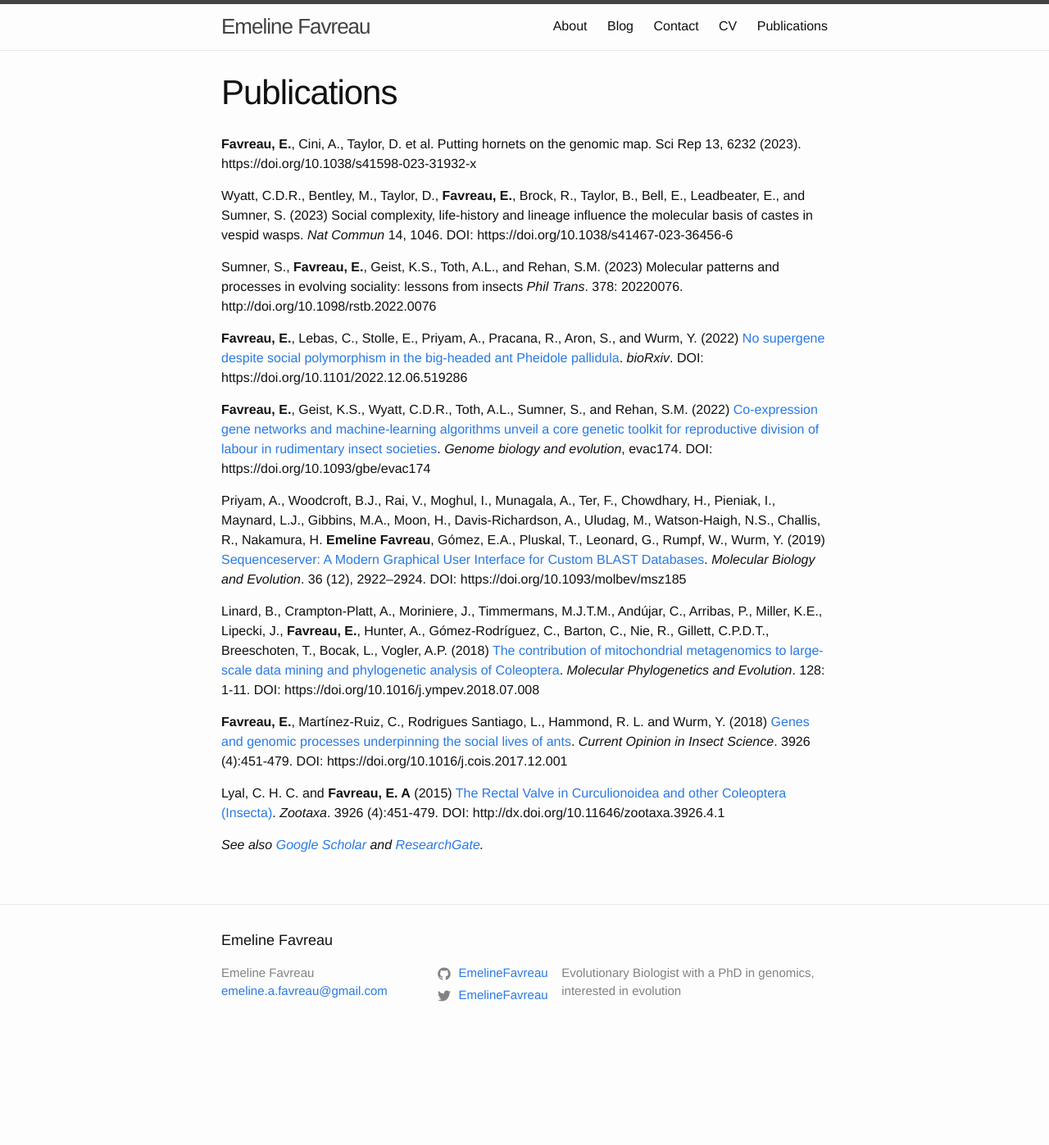
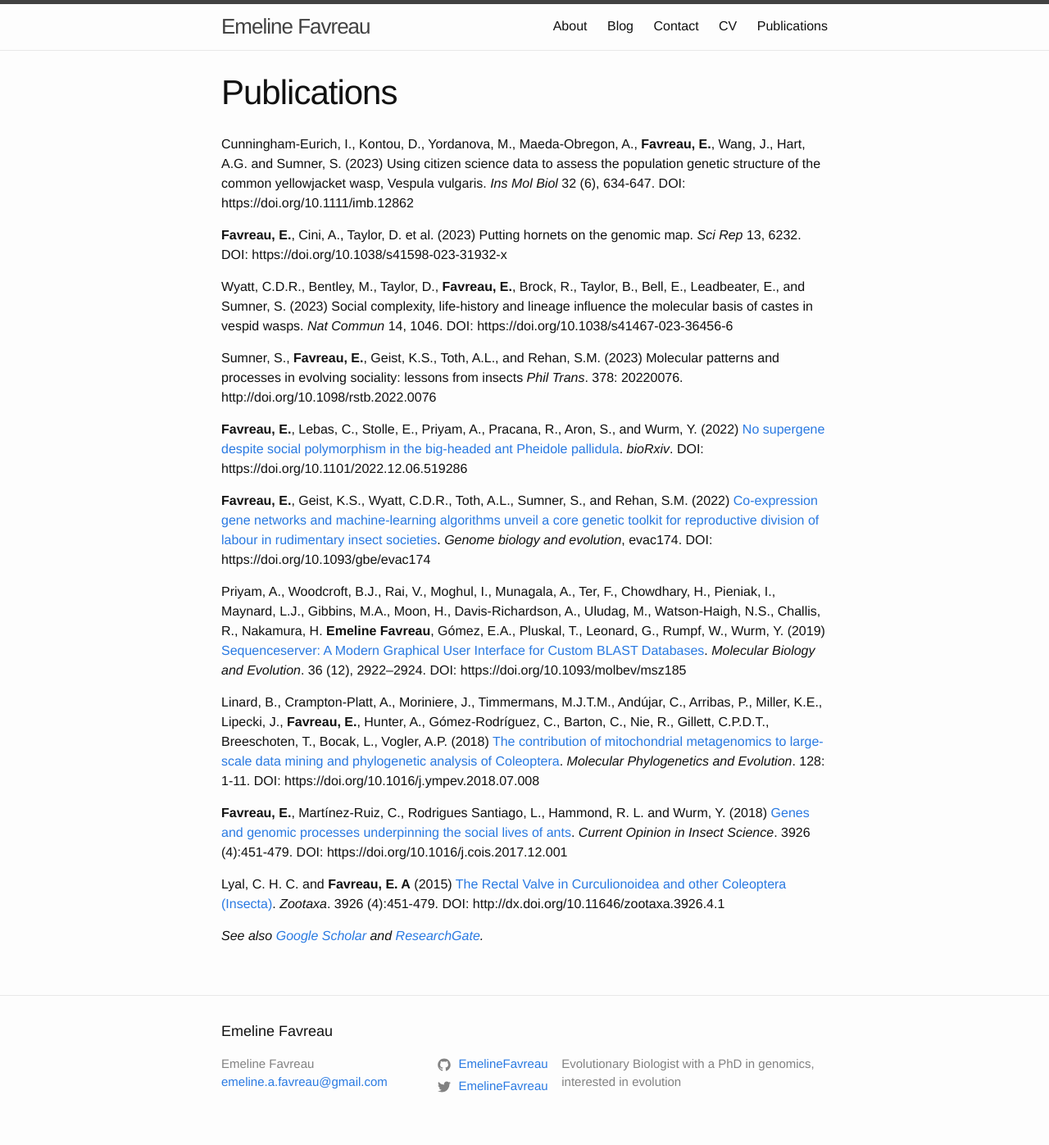
Before and after one commit to EmelineFavreau/EmelineFavreau.github.io, a Jekyll site: the page built from publications.md, in a window 1280 px wide. Shown: the whole page at 82% size. Built offline with Jekyll 4.4.1, drawn with Linux system fonts in a browser that asks for light colours; before the commit the page ends 1286 px from its top, so only the background shows below that.

Commit message:
adding Iona's paper

```diff
--- a/publications.md
+++ b/publications.md
@@ -3,7 +3,9 @@ layout: page
 title: Publications
 permalink: /publications/
 ---
-**Favreau, E.**, Cini, A., Taylor, D. et al. Putting hornets on the genomic map. Sci Rep 13, 6232 (2023). https://doi.org/10.1038/s41598-023-31932-x
+Cunningham‐Eurich, I., Kontou, D., Yordanova, M., Maeda‐Obregon, A., **Favreau, E.**, Wang, J., Hart, A.G. and Sumner, S. (2023) Using citizen science data to assess the population genetic structure of the common yellowjacket wasp, Vespula vulgaris. _Ins Mol Biol_ 32 (6), 634-647. DOI: https://doi.org/10.1111/imb.12862
+
+**Favreau, E.**, Cini, A., Taylor, D. et al. (2023) Putting hornets on the genomic map. _Sci Rep_ 13, 6232. DOI: https://doi.org/10.1038/s41598-023-31932-x
 
 
 Wyatt, C.D.R., Bentley, M., Taylor, D., **Favreau, E.**, Brock, R., Taylor, B., Bell, E., Leadbeater, E., and Sumner, S. (2023) Social complexity, life-history and lineage influence the molecular basis of castes in vespid wasps. _Nat Commun_ 14, 1046. DOI: https://doi.org/10.1038/s41467-023-36456-6
```
